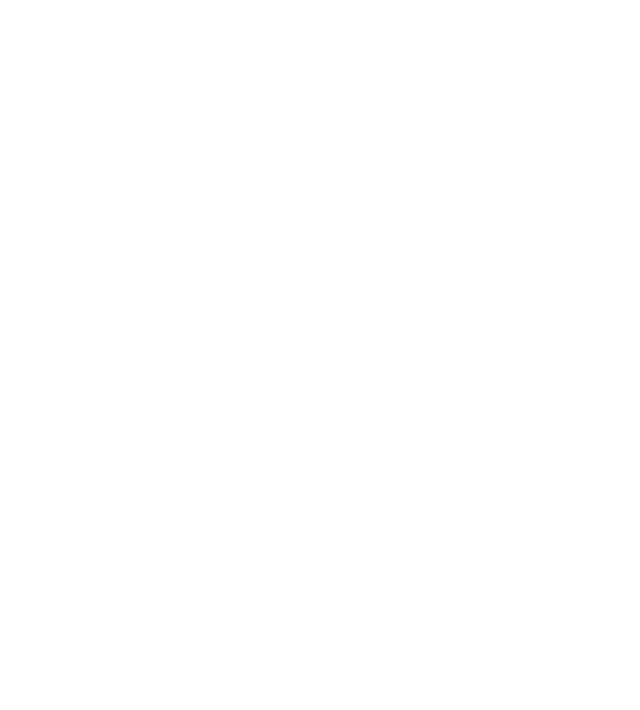
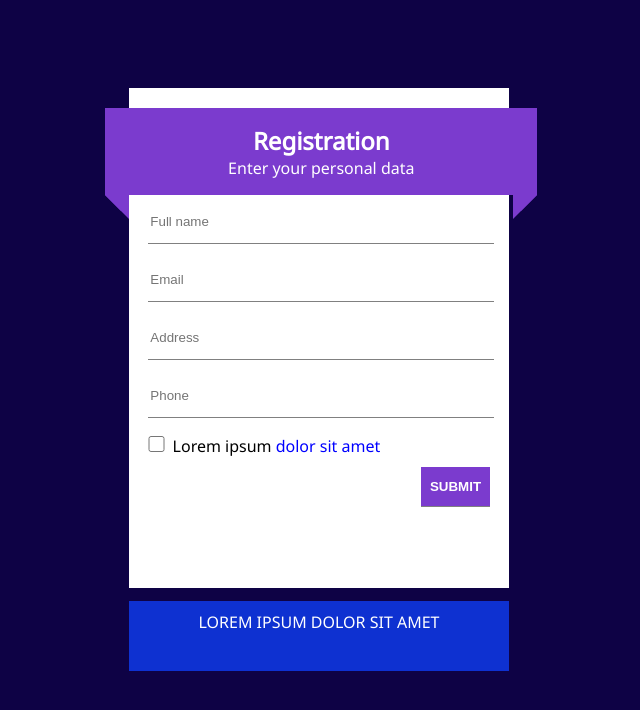
Before and after one commit to jeanmasso/form-registration, a plain HTML site: page index.html in a window 1280 px wide. Shown: the whole page, without its empty margins (321-961 px from the left). Drawn offline with Linux system fonts and the light colour scheme.

Commit message:
save work

```diff
--- a/index.html
+++ b/index.html
@@ -1,11 +1,35 @@
 <!DOCTYPE html>
 <html lang="en">
+
 <head>
     <meta charset="UTF-8">
     <meta name="viewport" content="width=device-width, initial-scale=1.0">
-    <title>Document</title>
+    <title>Registration</title>
+    <link rel="stylesheet" href="style.css">
+    <link href="https://fonts.googleapis.com/css2?family=Noto+Sans&display=swap" rel="stylesheet">
 </head>
-<body>
+
+<body class="body">
+    <div class="container_form">
+        <div class="ribbon">
+            <h2 class="ribbon-content">Registration</h2>
+            <p class="ribbon-content">Enter your personal data</p>
+        </div>
+        <form action="" method="POST">
+            <input type="text" placeholder="Full name">
+            <input type="text" placeholder="Email">
+            <input type="text" placeholder="Address">
+            <input type="text" placeholder="Phone">
+            <input type="checkbox" name="checkbox" id="checkbox" class="checkbox">
+            <label for="check">Lorem ipsum <span>dolor sit amet</span></label>
+            <input type="submit" value="SUBMIT" class="button">
+        </form>
+        <div class="form_footer">
+            <p>Lorem ipsum dolor sit amet</p>
+        </div>
+    </div>
+
 
 </body>
+
 </html>
--- /dev/null
+++ b/style.css
@@ -0,0 +1,114 @@
+.body {
+    background-color: #0E0245;
+    box-sizing: border-box;
+    font-family: 'Noto Sans', sans-serif;
+}
+
+.container_form {
+    background-color: #ffffff;
+    width: 30%;
+    height: 500px;
+    margin-left: 35%;
+    margin-top: 7%;
+}
+
+.form_head {
+    background-color: #7B3BCE;
+    padding: 10px 0 10px 0;
+    text-align: center;
+    height: 10%;
+    color: white;
+}
+
+.form_head h2 {
+    margin: 0;
+    font-weight: bold;
+    text-transform: uppercase
+}
+
+.form_head p {
+    margin: 0;
+}
+
+.container_form form {
+    margin: -6% 0 0% 5%;
+    width: 90%;
+    height: 80%;
+}
+
+.container_form input {
+    display: block;
+    border: none;
+    border-bottom: 1px solid grey;
+    margin-bottom: 15px;
+    width: 100%;
+    height: 10%;
+
+}
+
+.container_form .checkbox {
+    display: inline;
+    margin-left: 0;
+    width: 5%;
+    height: 4%;
+}
+
+.container_form label span {
+    color: blue;
+}
+
+.container_form .button {
+    background-color: #7B3BCE;
+    width: 20%;
+    float: right;
+    margin-top: 10%;
+    color: white;
+    font-weight: bold;
+    text-transform: uppercase;
+}
+
+.form_footer {
+    background-color: #0E31D1;
+    padding: 10px 0 10px 0;
+    text-align: center;
+    height: 10%;
+    color: white;
+    text-transform: uppercase;
+}
+
+.ribbon {
+    left: -24px;
+    top: 20px;
+    font-size: 16px !important;
+    width: 97%;
+    position: relative;
+    background: #7B3BCE;
+    color: #fff;
+    text-align: center;
+    padding: 1em 2em;
+    margin: 2em auto 3em;
+}
+
+.ribbon h2, p {
+    margin: 0;
+}
+
+.ribbon .ribbon-content:before,
+.ribbon .ribbon-content:after {
+    content: "";
+    position: absolute;
+    display: block;
+    border-style: solid;
+    border-color: #7B3BCE transparent transparent transparent;
+    bottom: -1em;
+}
+
+.ribbon .ribbon-content:before {
+    left: 0;
+    border-width: 1em 0 0 1em;
+}
+
+.ribbon .ribbon-content:after {
+    right: 0;
+    border-width: 1em 1em 0 0;
+}
```
